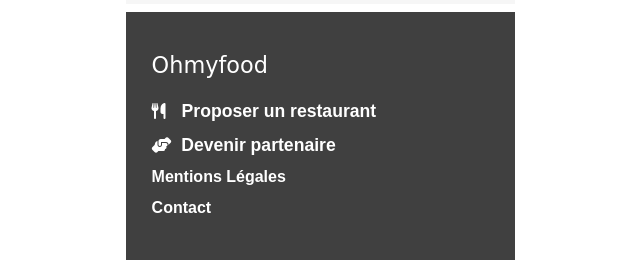
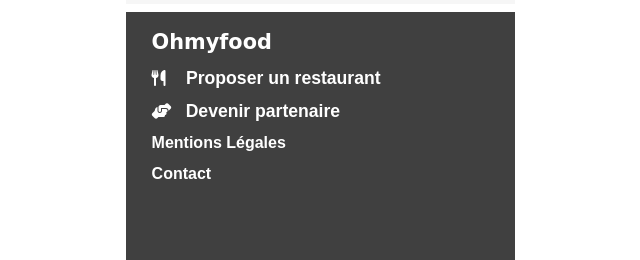
Before and after one commit to yacineH/ohmyfood.github.io, a website: page index.html in a window 1280 px wide. Shown: the part 2286-2546 px from the top of the page, without its empty margins (314-954 px from the left). Drawn offline with Linux system fonts and the light colour scheme; a web font is replaced by a local one.

Commit message:
correction footer avec lien mail

```diff
--- a/index.html
+++ b/index.html
@@ -167,11 +167,17 @@
        </main>
 
        <footer class="footer">
-        <p class="footer__heading">Ohmyfood</p>
-        <p class="footer__options"><i class="fa-solid fa-utensils"></i><span>Proposer un restaurant</span></p>
-        <p class="footer__options"><i class="fa-solid fa-handshake-angle"></i><span>Devenir partenaire</span></p>
-        <p class="footer__options">Mentions Légales</p>
-        <p class="footer__options">Contact</p>
+        <p>Ohmyfood</p>
+        <p>
+            <i class="fa-solid fa-utensils"></i>
+            <span>Proposer un restaurant</span>
+        </p>
+        <p>
+            <i class="fa-solid fa-handshake-angle"></i>
+            <span>Devenir partenaire</span>
+        </p>
+        <p>Mentions Légales</p>
+        <a href="mailto:yacine.hayat@gmail.com">Contact</a>
        </footer>
     </div>
 </body>
--- a/sass/Base/_base.scss
+++ b/sass/Base/_base.scss
@@ -1,6 +1,6 @@
 body{
     margin:auto;
     width: 25rem;
-    background-color: white;
+    background-color: $cl-blanche;
     font-family: sans-serif;
 }
--- a/sass/Layout/_footer.scss
+++ b/sass/Layout/_footer.scss
@@ -12,12 +12,12 @@
         padding-right: .4rem;
     }
 
-    &__heading
+    p:nth-child(1)
     {
         @include font-family;
-        font-size: 1.4rem;
+        font-size: 1.3rem;
     }
-    &__options
+    p
     {
         margin: 0px;
         margin-bottom: .8rem;
@@ -30,4 +30,10 @@
             font-size: 1.1rem;
         }
     }
+    a{
+        text-decoration: none;
+        color: $cl-blanche;
+        font-size: 1rem;
+        font-weight: bold;
+    }
 }
--- a/sass/style.scss
+++ b/sass/style.scss
@@ -2,8 +2,8 @@
 @import url('https://fonts.googleapis.com/css2?family=Shrikhand&display=swap');
 
 //globales
+@import "./Utils/variables";
 @import "./Base/base";
-@import "./Utils/variables";
 @import "./Utils/mixins";
 @import "./Utils/keyframes";
 @import "./Layout/footer";
```
Also changed, not shown: lafrancaise.html (+11 -5 lines), lanote.html (+11 -5 lines), lapalette.html (+11 -5 lines), ledelice.html (+11 -5 lines), css/style.css, 1 other file.
